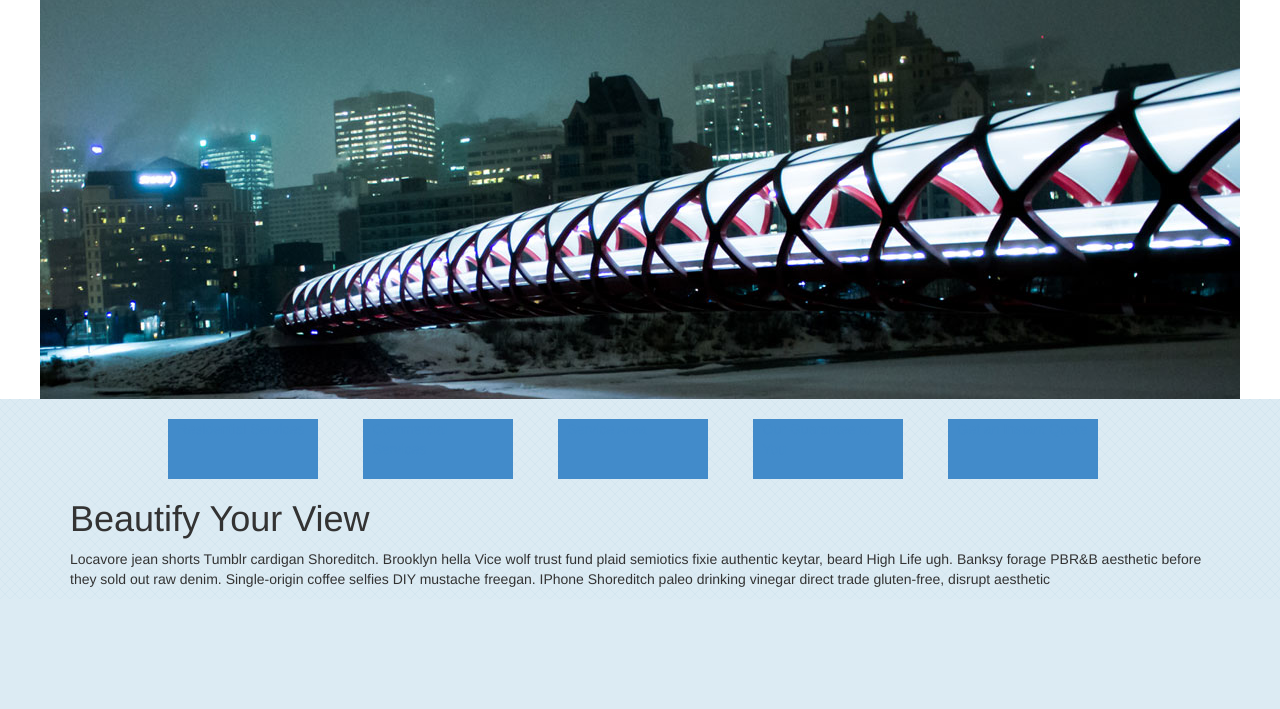
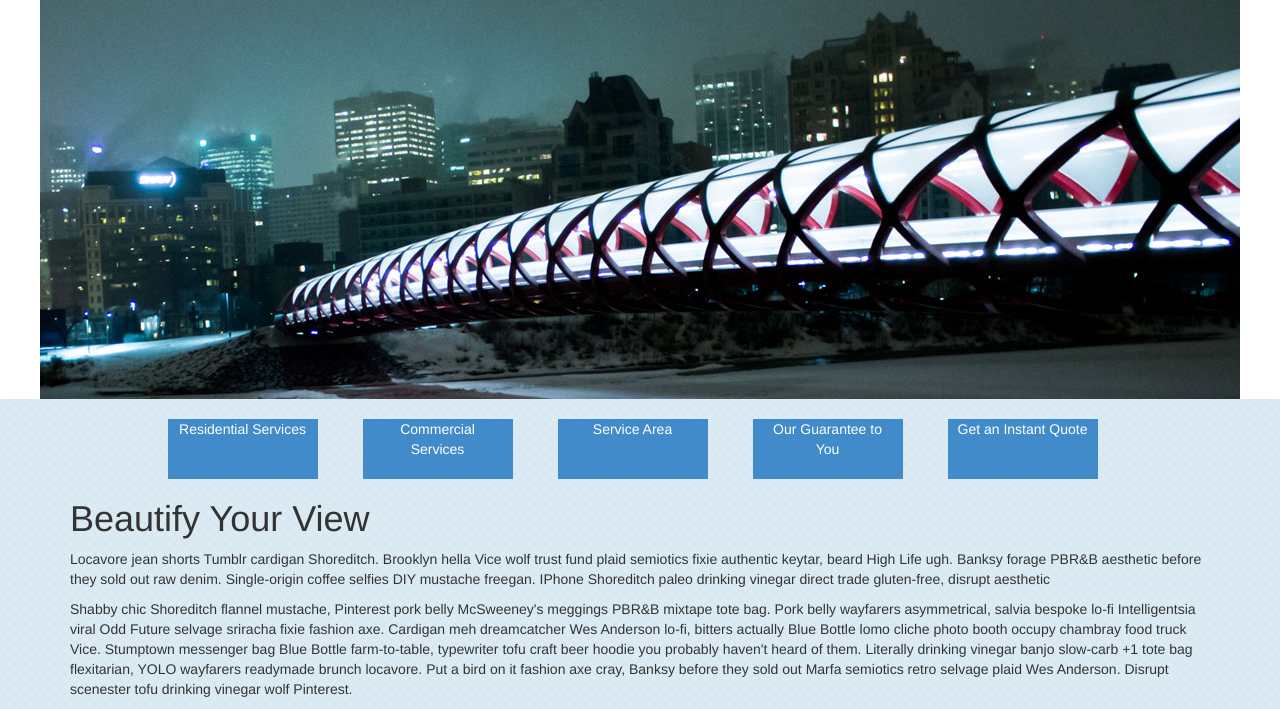
Before and after one commit to resorath/HDWindows, a CodeIgniter app: page /hdwindows/ in a window 1280 px wide. Shown: the part 201-910 px from the top of the page. Before the commit the page ends 788 px from the top, so only its background shows below. Run offline with CodeIgniter, Linux system fonts and the light colour scheme.

Commit message:
Added some more hipster

```diff
--- a/application/views/test/layout.php
+++ b/application/views/test/layout.php
@@ -82,6 +82,8 @@
 
       <p>Locavore jean shorts Tumblr cardigan Shoreditch. Brooklyn hella Vice wolf trust fund plaid semiotics fixie authentic keytar, beard High Life ugh. Banksy forage PBR&B aesthetic before they sold out raw denim. Single-origin coffee selfies DIY mustache freegan. IPhone Shoreditch paleo drinking vinegar direct trade gluten-free, disrupt aesthetic</p>
 
+      <p>Shabby chic Shoreditch flannel mustache, Pinterest pork belly McSweeney's meggings PBR&B mixtape tote bag. Pork belly wayfarers asymmetrical, salvia bespoke lo-fi Intelligentsia viral Odd Future selvage sriracha fixie fashion axe. Cardigan meh dreamcatcher Wes Anderson lo-fi, bitters actually Blue Bottle lomo cliche photo booth occupy chambray food truck Vice. Stumptown messenger bag Blue Bottle farm-to-table, typewriter tofu craft beer hoodie you probably haven't heard of them. Literally drinking vinegar banjo slow-carb +1 tote bag flexitarian, YOLO wayfarers readymade brunch locavore. Put a bird on it fashion axe cray, Banksy before they sold out Marfa semiotics retro selvage plaid Wes Anderson. Disrupt scenester tofu drinking vinegar wolf Pinterest.</p>
+
     </div>
 
 
--- a/assets/css/styles.css
+++ b/assets/css/styles.css
@@ -57,7 +57,9 @@ body
 
 .aboutuslink a
 {
-  color: rgb(66, 139, 202);
+  text-align: center;
+  color: #FFFFFF;
+  vertical-align: center;
 }
 
 #mobilemenu
```
